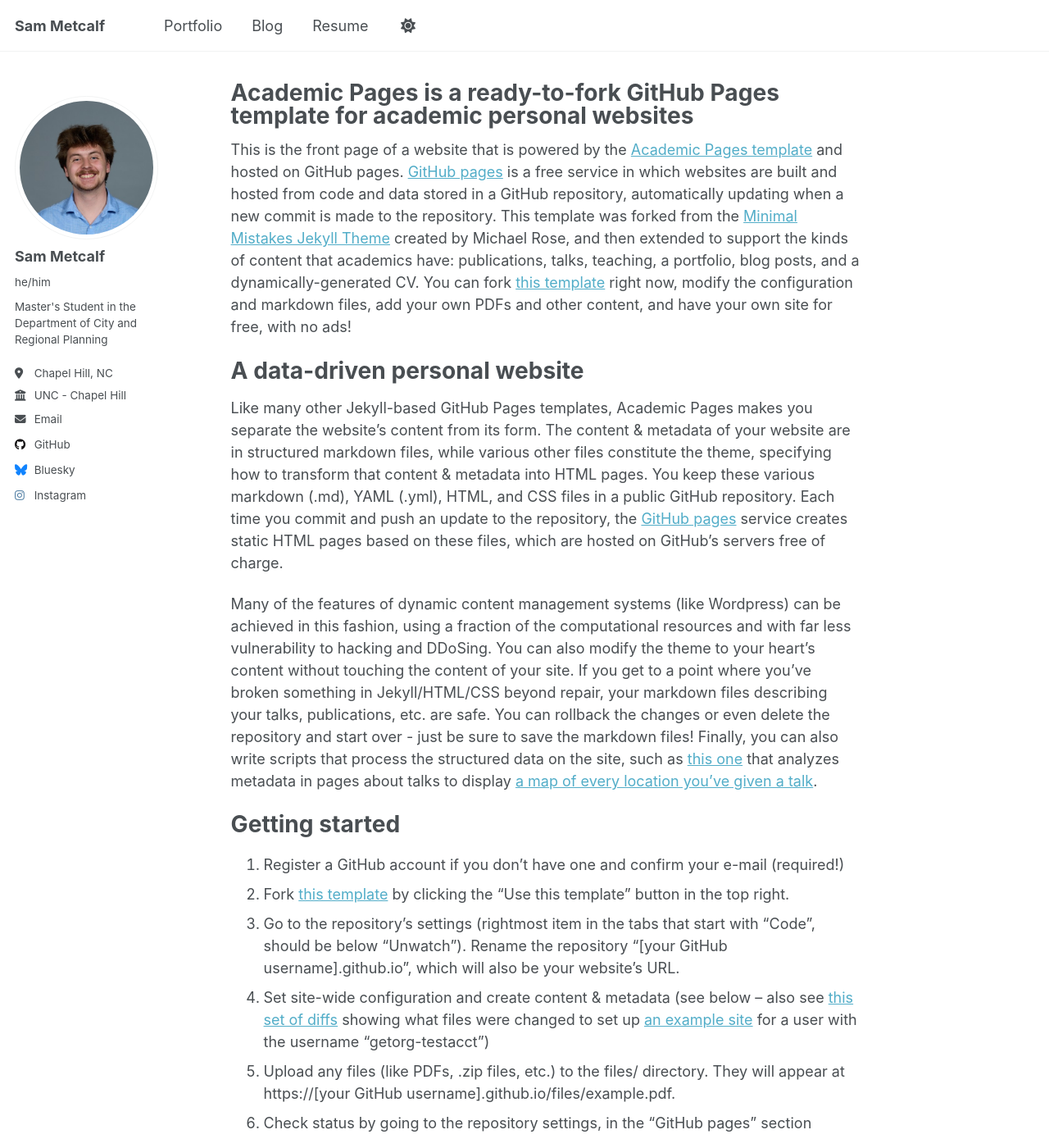
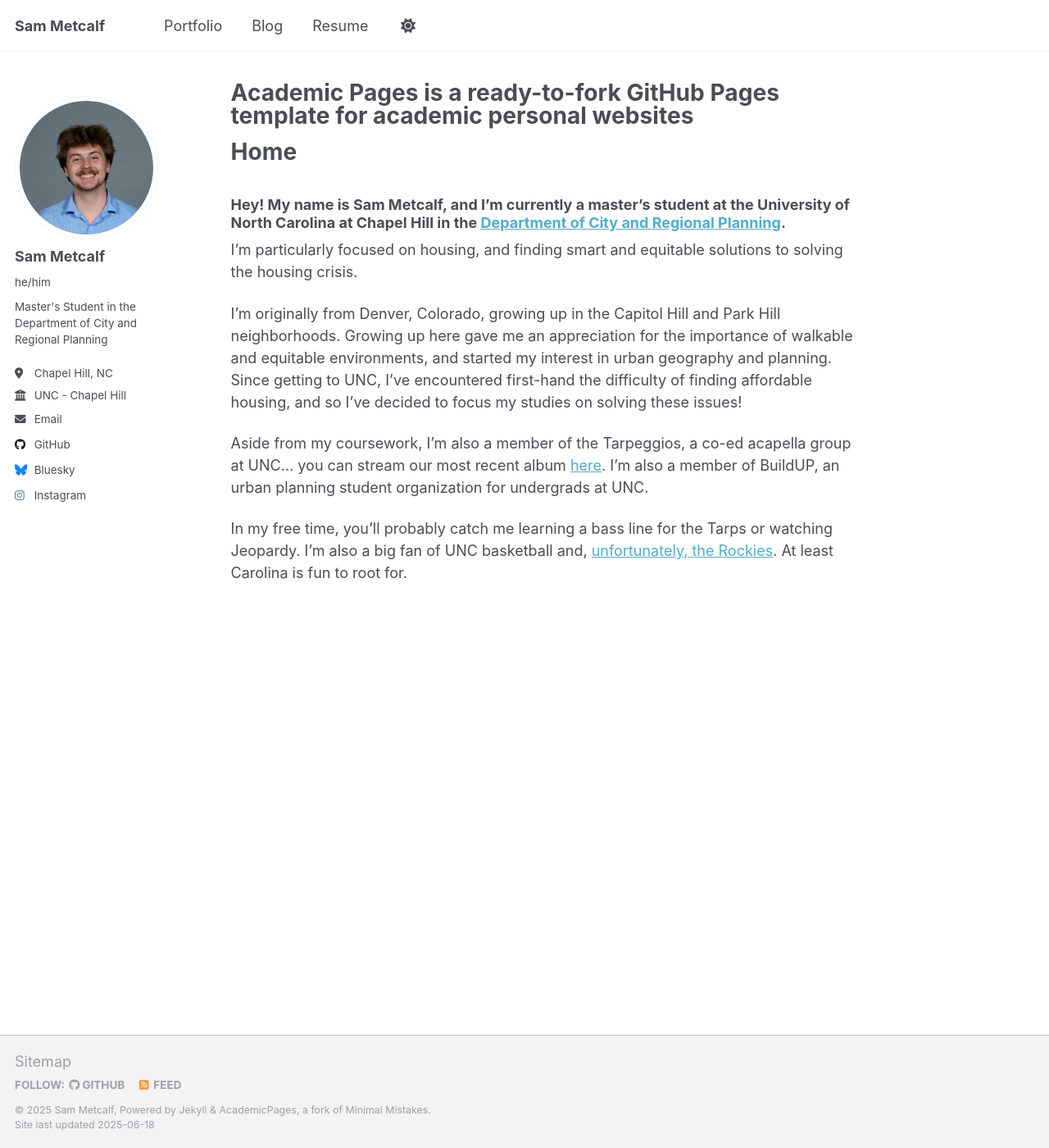
Before and after one commit to sm3tcalf/sm3tcalf.github.io, a Jekyll site: the page built from _pages/about.md, in a window 1280 px wide and 1400 px high. Shown: the whole window at 82% size. Built offline with Jekyll 4.4.1, drawn with Linux system fonts in a browser that asks for light colours; some of the changed text lies outside the part shown.

Commit message:
home page first draft

```diff
--- a/_pages/about.md
+++ b/_pages/about.md
@@ -7,43 +7,15 @@ redirect_from:
   - /about.html
 ---
 
-This is the front page of a website that is powered by the [Academic Pages template](https://github.com/academicpages/academicpages.github.io) and hosted on GitHub pages. [GitHub pages](https://pages.github.com) is a free service in which websites are built and hosted from code and data stored in a GitHub repository, automatically updating when a new commit is made to the repository. This template was forked from the [Minimal Mistakes Jekyll Theme](https://mmistakes.github.io/minimal-mistakes/) created by Michael Rose, and then extended to support the kinds of content that academics have: publications, talks, teaching, a portfolio, blog posts, and a dynamically-generated CV. You can fork [this template](https://github.com/academicpages/academicpages.github.io) right now, modify the configuration and markdown files, add your own PDFs and other content, and have your own site for free, with no ads!
+Home
+===
 
-A data-driven personal website
-======
-Like many other Jekyll-based GitHub Pages templates, Academic Pages makes you separate the website's content from its form. The content & metadata of your website are in structured markdown files, while various other files constitute the theme, specifying how to transform that content & metadata into HTML pages. You keep these various markdown (.md), YAML (.yml), HTML, and CSS files in a public GitHub repository. Each time you commit and push an update to the repository, the [GitHub pages](https://pages.github.com/) service creates static HTML pages based on these files, which are hosted on GitHub's servers free of charge.
+### Hey! My name is Sam Metcalf, and I'm currently a master's student at the University of North Carolina at Chapel Hill in the [Department of City and Regional Planning](https://planning.unc.edu/).
 
-Many of the features of dynamic content management systems (like Wordpress) can be achieved in this fashion, using a fraction of the computational resources and with far less vulnerability to hacking and DDoSing. You can also modify the theme to your heart's content without touching the content of your site. If you get to a point where you've broken something in Jekyll/HTML/CSS beyond repair, your markdown files describing your talks, publications, etc. are safe. You can rollback the changes or even delete the repository and start over - just be sure to save the markdown files! Finally, you can also write scripts that process the structured data on the site, such as [this one](https://github.com/academicpages/academicpages.github.io/blob/master/talkmap.ipynb) that analyzes metadata in pages about talks to display [a map of every location you've given a talk](https://academicpages.github.io/talkmap.html).
+I’m particularly focused on housing, and finding smart and equitable solutions to solving the housing crisis.
 
-Getting started
-======
-1. Register a GitHub account if you don't have one and confirm your e-mail (required!)
-1. Fork [this template](https://github.com/academicpages/academicpages.github.io) by clicking the "Use this template" button in the top right.
-1. Go to the repository's settings (rightmost item in the tabs that start with "Code", should be below "Unwatch"). Rename the repository "[your GitHub username].github.io", which will also be your website's URL.
-1. Set site-wide configuration and create content & metadata (see below -- also see [this set of diffs](http://archive.is/3TPas) showing what files were changed to set up [an example site](https://getorg-testacct.github.io) for a user with the username "getorg-testacct")
-1. Upload any files (like PDFs, .zip files, etc.) to the files/ directory. They will appear at https://[your GitHub username].github.io/files/example.pdf.
-1. Check status by going to the repository settings, in the "GitHub pages" section
+I’m originally from Denver, Colorado, growing up in the Capitol Hill and Park Hill neighborhoods. Growing up here gave me an appreciation for the importance of walkable and equitable environments, and started my interest in urban geography and planning. Since getting to UNC, I’ve encountered first-hand the difficulty of finding affordable housing, and so I’ve decided to focus my studies on solving these issues!
 
-Site-wide configuration
-------
-The main configuration file for the site is in the base directory in [_config.yml](https://github.com/academicpages/academicpages.github.io/blob/master/_config.yml), which defines the content in the sidebars and other site-wide features. You will need to replace the default variables with ones about yourself and your site's github repository. The configuration file for the top menu is in [_data/navigation.yml](https://github.com/academicpages/academicpages.github.io/blob/master/_data/navigation.yml). For example, if you don't have a portfolio or blog posts, you can remove those items from that navigation.yml file to remove them from the header.
+Aside from my coursework, I’m also a member of the Tarpeggios, a co-ed acapella group at UNC… you can stream our most recent album [here](https://open.spotify.com/album/5XMETYH0wL2F3qDpWfVKzw?si=VrvuOPSGTauOjsTfjMlvNg). I’m also a member of BuildUP, an urban planning student organization for undergrads at UNC.
 
-Create content & metadata
-------
-For site content, there is one markdown file for each type of content, which are stored in directories like _publications, _talks, _posts, _teaching, or _pages. For example, each talk is a markdown file in the [_talks directory](https://github.com/academicpages/academicpages.github.io/tree/master/_talks). At the top of each markdown file is structured data in YAML about the talk, which the theme will parse to do lots of cool stuff. The same structured data about a talk is used to generate the list of talks on the [Talks page](https://academicpages.github.io/talks), each [individual page](https://academicpages.github.io/talks/2012-03-01-talk-1) for specific talks, the talks section for the [CV page](https://academicpages.github.io/cv), and the [map of places you've given a talk](https://academicpages.github.io/talkmap.html) (if you run this [python file](https://github.com/academicpages/academicpages.github.io/blob/master/talkmap.py) or [Jupyter notebook](https://github.com/academicpages/academicpages.github.io/blob/master/talkmap.ipynb), which creates the HTML for the map based on the contents of the _talks directory).
-
-**Markdown generator**
-
-The repository includes [a set of Jupyter notebooks](https://github.com/academicpages/academicpages.github.io/tree/master/markdown_generator
-) that converts a CSV containing structured data about talks or presentations into individual markdown files that will be properly formatted for the Academic Pages template. The sample CSVs in that directory are the ones I used to create my own personal website at stuartgeiger.com. My usual workflow is that I keep a spreadsheet of my publications and talks, then run the code in these notebooks to generate the markdown files, then commit and push them to the GitHub repository.
-
-How to edit your site's GitHub repository
-------
-Many people use a git client to create files on their local computer and then push them to GitHub's servers. If you are not familiar with git, you can directly edit these configuration and markdown files directly in the github.com interface. Navigate to a file (like [this one](https://github.com/academicpages/academicpages.github.io/blob/master/_talks/2012-03-01-talk-1.md) and click the pencil icon in the top right of the content preview (to the right of the "Raw | Blame | History" buttons). You can delete a file by clicking the trashcan icon to the right of the pencil icon. You can also create new files or upload files by navigating to a directory and clicking the "Create new file" or "Upload files" buttons.
-
-Example: editing a markdown file for a talk
-![Editing a markdown file for a talk](/images/editing-talk.png)
-
-For more info
-------
-More info about configuring Academic Pages can be found in [the guide](https://academicpages.github.io/markdown/), the [growing wiki](https://github.com/academicpages/academicpages.github.io/wiki), and you can always [ask a question on GitHub](https://github.com/academicpages/academicpages.github.io/discussions). The [guides for the Minimal Mistakes theme](https://mmistakes.github.io/minimal-mistakes/docs/configuration/) (which this theme was forked from) might also be helpful.
+In my free time, you’ll probably catch me learning a bass line for the Tarps or watching Jeopardy. I’m also a big fan of UNC basketball and, [unfortunately, the Rockies](https://www.forbes.com/sites/tonyblengino/2023/05/05/colorado-rockies-might-be-the-most-hopeless-franchise-in-american-sports/?sh=30610192c925). At least Carolina is fun to root for.
```
